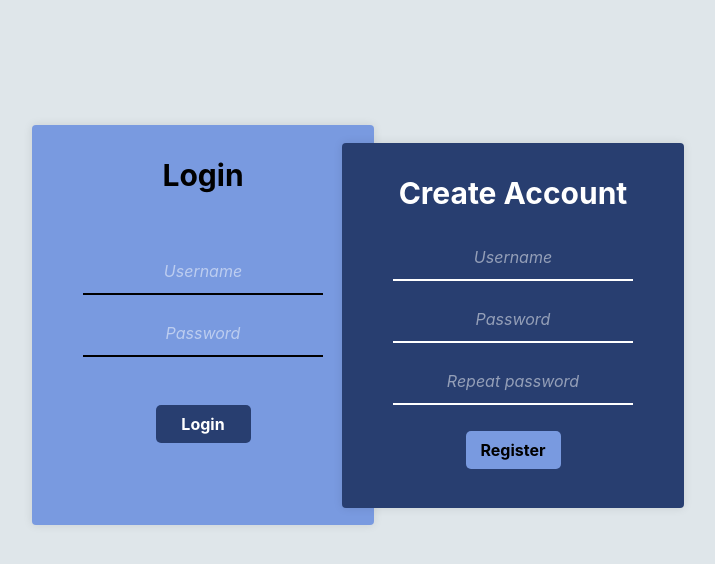
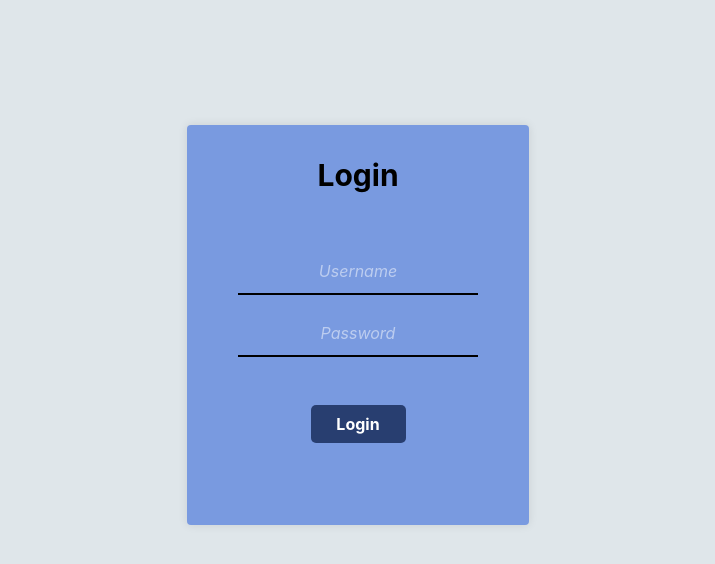
Before and after one commit to LUMC/SSLP-Analyzer, a Django app: page /signin/ in a window 1280 px wide. Shown: the part 150-714 px from the top of the page, without its empty margins (282-997 px from the left). Run offline with Django 4.2, Linux system fonts and the light colour scheme; some libraries are stand-ins or nearby versions.

Commit message:
deleted register

```diff
--- a/SSLP_analyzer/accounts/views.py
+++ b/SSLP_analyzer/accounts/views.py
@@ -1,12 +1,11 @@
 from django.shortcuts import render, redirect
 from django.contrib.auth import login, logout
-from django.contrib.auth.forms import AuthenticationForm ,UserCreationForm
+from django.contrib.auth.forms import AuthenticationForm
 
 
 def login_and_register_view(request):
     if request.method == 'POST':
         login_form = AuthenticationForm(request, data=request.POST)
-        register_form = UserCreationForm(request.POST or None)
         if 'login_form' in request.POST:
             if login_form.is_valid():
                 user = login_form.get_user()
@@ -16,30 +15,14 @@ def login_and_register_view(request):
                 messagesl = get_error_message(login_form)
                 context = {
                 "login_form": login_form,
-                "register_form": register_form,
                 "messagesl": messagesl,
                 }
                 print(messagesl)
                 return render(request, "accounts/signin.html", context)
-        elif 'register_form' in request.POST:
-            if register_form.is_valid():
-                user_object = register_form.save()
-                login(request, user_object)
-                return redirect("/")
-            else:
-                messagesr = get_error_message(register_form)
-                context = {
-                "login_form": login_form,
-                "register_form": register_form,
-                "messagesr": messagesr,
-                }
-                return render(request, "accounts/signin.html", context)
     else:
         login_form = AuthenticationForm(request, data=request.POST)
-        register_form = UserCreationForm(request.POST or None)
         context = {
             "login_form": login_form,
-            "register_form": register_form,
         }
         return render(request, "accounts/signin.html", context)
 
--- a/SSLP_analyzer/templates/accounts/signin.html
+++ b/SSLP_analyzer/templates/accounts/signin.html
@@ -115,46 +115,10 @@
     height: 38px;
     }
 
-    .buton-register {
-    border-radius: 5px;
-    background: #799AE0;
-    color: #000000;
-    font-size: 16px;
-    font-weight: bold;
-    font-family: 'Inter', sans-serif;
-    border: none;
-    width: 95px;
-    height: 38px;
-    }
-
-    /* button:hover{
-        background: #cd6a59;
-    }
-    button:active {
-        transform: scale(0.95);
-    }
-
-    button:focus {
-    outline: none;
-    }
-
-    button.ghost {
-    background: transparent;
-    border-color: #ff4b2b;
-    background-color: #ff4b2b;
-    } */
-
     .flex-container {
         display: flex;
         flex-direction: column;
         gap: 3rem;
-        height: 100%;
-    }
-
-    .flex-container-register {
-        display: flex;
-        flex-direction: column;
-        gap: 1rem;
         height: 100%;
     }
 
@@ -191,24 +155,6 @@
             </div>
         </form>
     </div>
-
-    <div class="register-container">
-        <form action="/signin/" method="POST">{% csrf_token %}
-            <div class="flex-container-register">
-                <div class="flex-item">
-                    <h1>Create Account</h1>
-                </div>
-                <div class = "flex-item input-field-container">
-                    {% render_field register_form.username class="input2" placeholder="Username" %}
-                    {% render_field register_form.password1 class="input2" placeholder="Password" %}
-                    {% render_field register_form.password2 class="input2" placeholder="Repeat password" %}
-                </div>
-                <div class="flex-item" style="margin-top: 10px;">
-                    <button type="submit" name="register_form" class="buton-register">Register</button>
-                </div>
-            </div>
-        </form>
-    </div>
     {% if messagesl %}
     <div class="alert alert-danger" role="alert">
         <ul>
@@ -216,12 +162,5 @@
         </ul>
     </div>
     {% endif %}
-    {% if messagesr %}
-    <div class="alert alert-danger" role="alert">
-        <ul>
-            <li>{{ messagesr }}</li>
-        </ul>
-    </div>
-    {% endif %}
 </div>
 {% endblock content %}
```
